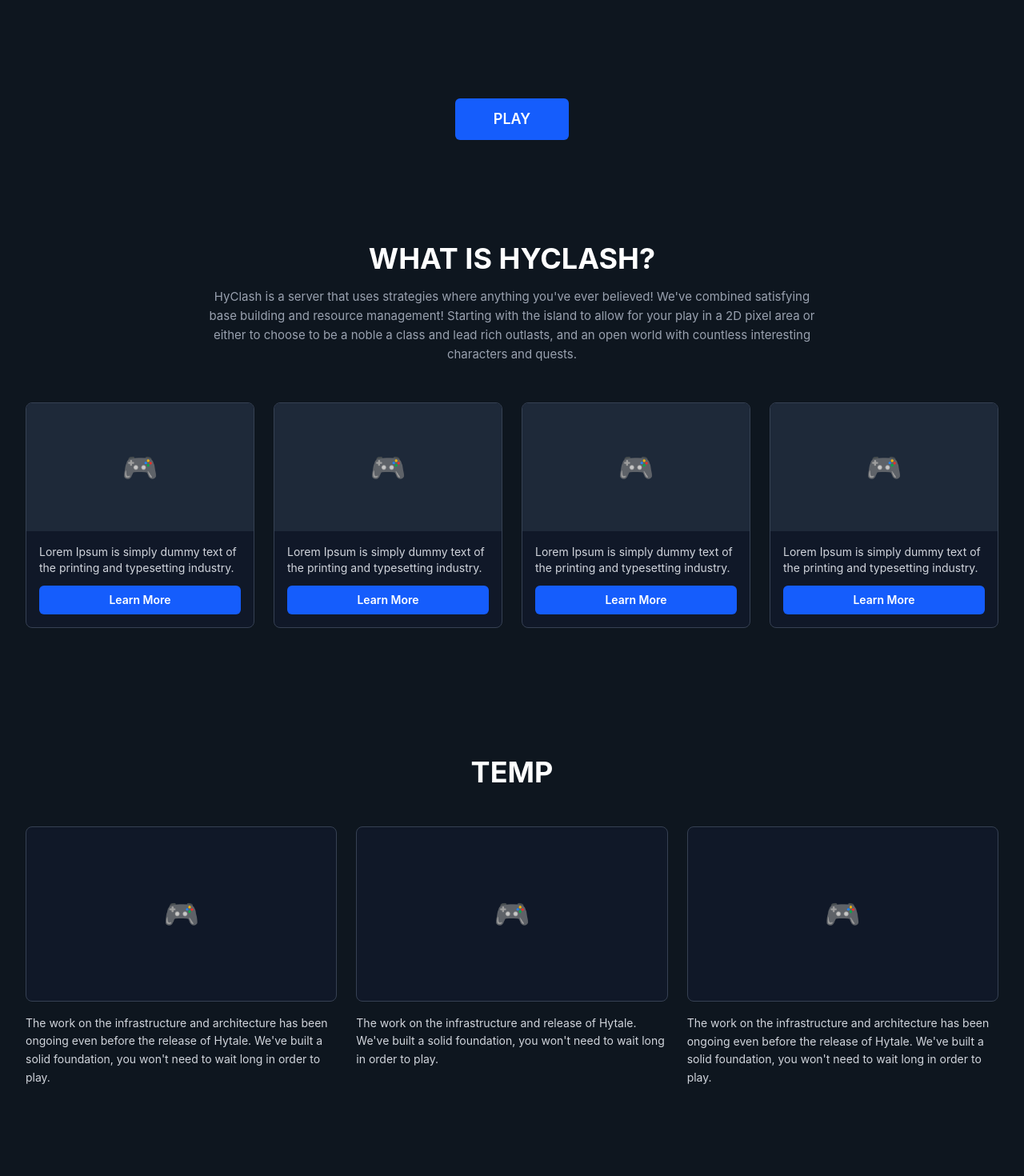
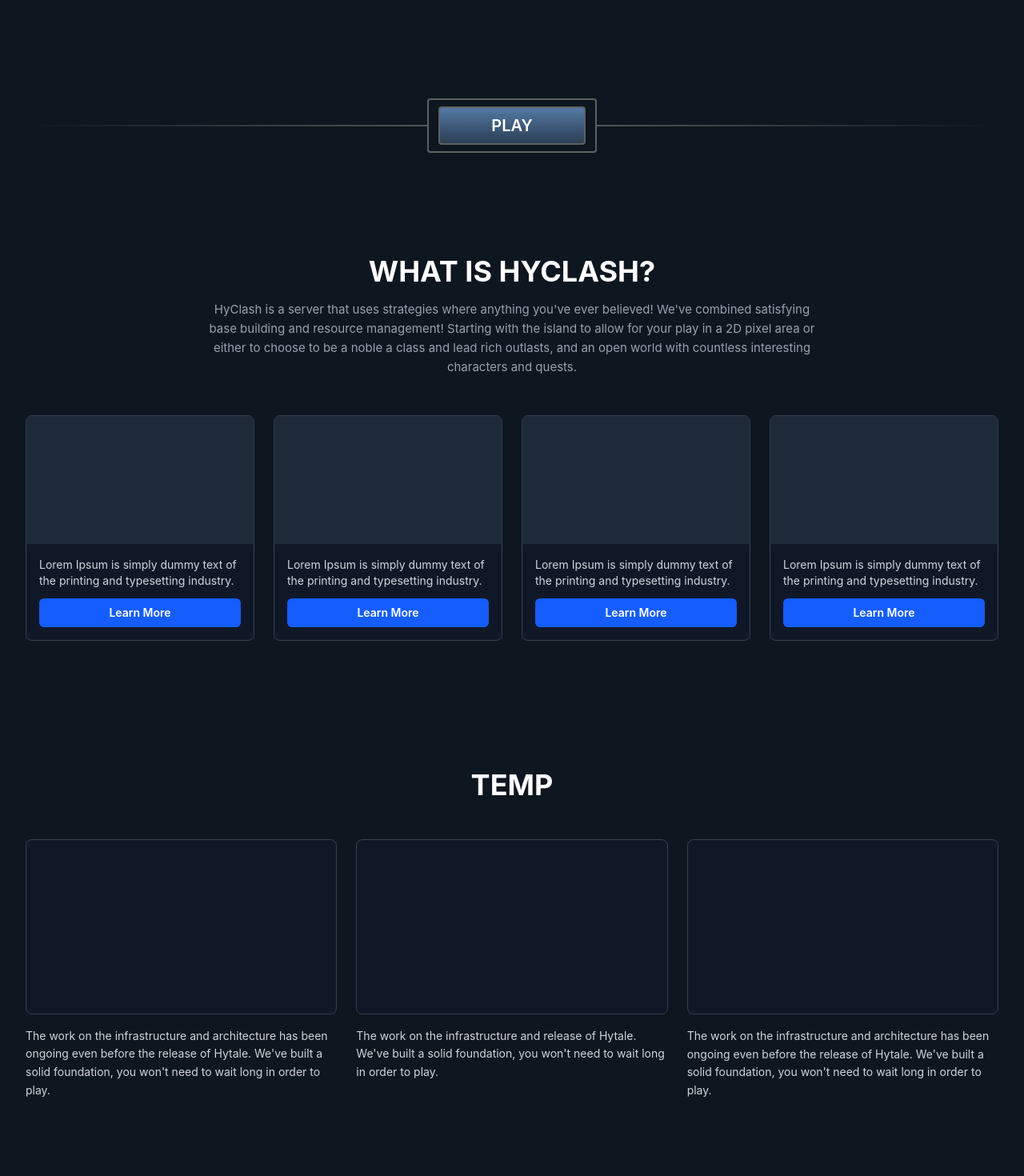
Before and after one commit to HTRMC/HyclashVueCourse, a Vue app: page / in a window 1280 px wide. Shown: the part 500-1970 px from the top of the page at 80% size. Built offline with nearby package versions, Linux system fonts and the light colour scheme; the HTML template or start-up script is replaced by a standard one.

Commit message:
update Play button styling

```diff
--- a/src/components/BlogSection.vue
+++ b/src/components/BlogSection.vue
@@ -34,7 +34,6 @@
           <div class="grid grid-cols-1 md:grid-cols-3 gap-4 p-4">
             <!-- Image -->
             <div class="aspect-video md:aspect-square bg-gray-800 rounded-lg flex items-center justify-center">
-              <div class="text-4xl">📰</div>
             </div>
 
             <!-- Content -->
--- a/src/components/PlayButtonSection.vue
+++ b/src/components/PlayButtonSection.vue
@@ -4,10 +4,19 @@
 <template>
   <section class="py-12 w-full">
     <div class="max-w-7xl mx-auto px-4 sm:px-6 lg:px-8">
-      <div class="flex justify-center">
-        <button class="bg-blue-600 hover:bg-blue-700 text-white px-12 py-3 rounded-md text-lg font-semibold transition-colors">
-          PLAY
-        </button>
+      <div class="relative flex justify-center items-center">
+        <!-- Fading line behind the button -->
+        <div class="absolute inset-0 flex items-center">
+          <div class="w-full h-0.5 bg-gradient-to-r from-transparent via-[rgb(95,97,97)] to-transparent"></div>
+        </div>
+
+        <!-- Button container -->
+        <div class="relative bg-[#0e161f] border-2 border-[rgb(95,97,97)] rounded px-3 py-2 z-10">
+          <!-- Play button -->
+          <button class="bg-gradient-to-b from-[rgb(84,121,163)] to-[rgb(43,63,86)] hover:from-[rgb(94,131,173)] hover:to-[rgb(53,73,96)] text-white px-16 py-2 rounded border-2 border-[rgb(95,97,97)] text-xl font-semibold transition-all">
+            PLAY
+          </button>
+        </div>
       </div>
     </div>
   </section>
--- a/src/components/TempSection.vue
+++ b/src/components/TempSection.vue
@@ -30,7 +30,6 @@
         >
           <!-- Image placeholder -->
           <div class="bg-gray-900 rounded-lg overflow-hidden border border-gray-700 aspect-video flex items-center justify-center">
-            <div class="text-4xl">🎮</div>
           </div>
 
           <!-- Description -->
--- a/src/components/WhatIsHyclash.vue
+++ b/src/components/WhatIsHyclash.vue
@@ -41,7 +41,6 @@
         >
           <!-- Image placeholder -->
           <div class="aspect-video bg-gray-800 flex items-center justify-center">
-            <div class="text-4xl">🎮</div>
           </div>
 
           <!-- Content -->
```
